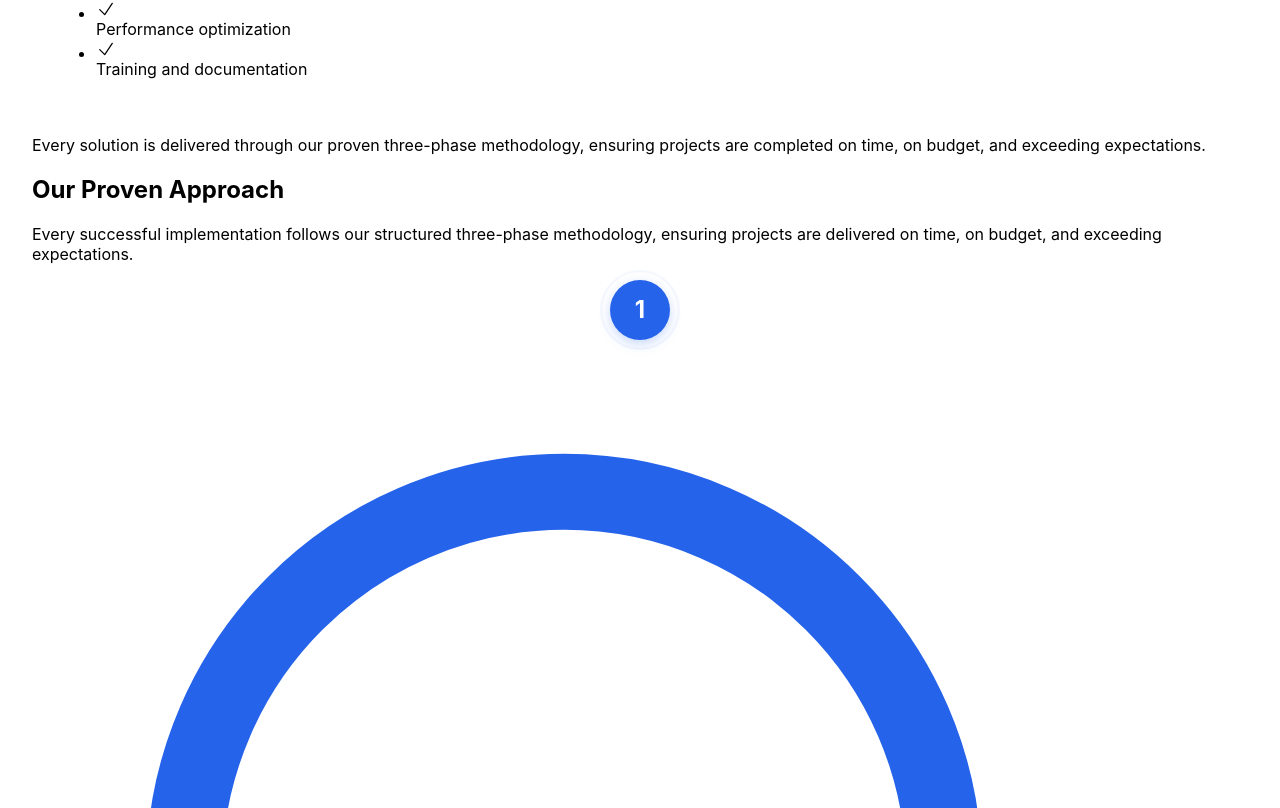
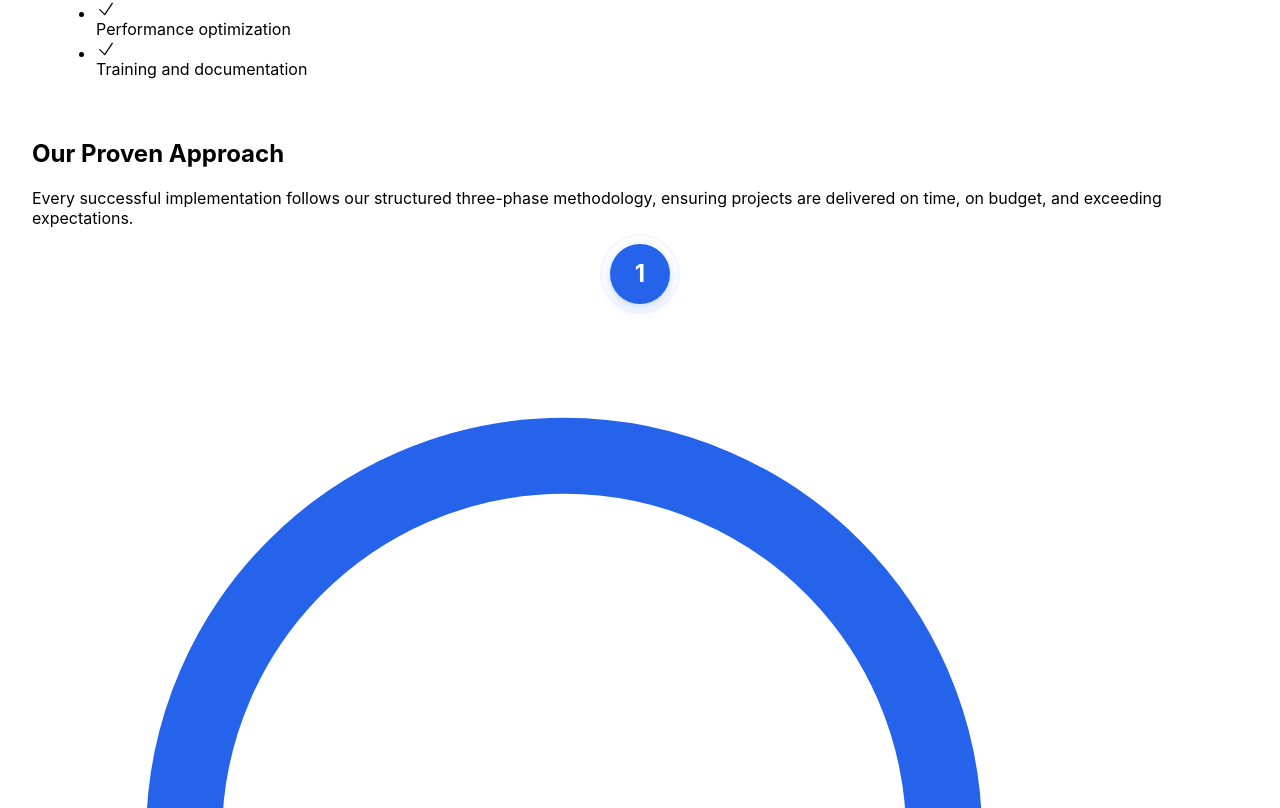
Before and after one commit to skeeeon/816tech-nuxt, a Nuxt app: page / in a window 1280 px wide. Shown: the part 3972-4780 px from the top of the page. Built offline with nearby package versions, Linux system fonts and the light colour scheme.

Commit message:
removed redundant cta's

```diff
--- a/components/sections/AboutSection.vue
+++ b/components/sections/AboutSection.vue
@@ -173,26 +173,6 @@
         </div>
       </div>
 
-      <!-- Enhanced CTA section linking to contact -->
-      <div class="text-center mt-16 md:mt-20">
-        <div class="max-w-2xl mx-auto p-8 rounded-2xl"
-             :style="{ backgroundColor: 'var(--color-surface-primary)' }">
-          <h3 class="text-xl font-semibold mb-4"
-              :style="{ color: 'var(--color-content-primary)' }">
-            Ready to Experience the 816tech Difference?
-          </h3>
-          <p class="text-base mb-6"
-             :style="{ color: 'var(--color-content-secondary)' }">
-            Let's discuss how our proven approach and local expertise can transform your technology challenges into competitive advantages.
-          </p>
-          <button
-            @click="navigateToContact('about-experience-difference')"
-            class="btn btn-primary inline-flex items-center">
-            <ChatBubbleLeftEllipsisIcon class="w-5 h-5 mr-2" />
-            Start the Conversation
-          </button>
-        </div>
-      </div>
     </div>
   </section>
 </template>
--- a/components/sections/SolutionsSection.vue
+++ b/components/sections/SolutionsSection.vue
@@ -55,16 +55,6 @@
         </div>
       </div>
 
-      <!-- Natural transition with navigation to approach section -->
-      <div class="text-center mt-16 md:mt-20">
-        <div class="max-w-3xl mx-auto">
-          <p class="text-lg leading-relaxed mb-8"
-             :style="{ color: 'var(--color-content-secondary)' }">
-            Every solution is delivered through our proven three-phase methodology,
-            ensuring projects are completed on time, on budget, and exceeding expectations.
-          </p>
-        </div>
-      </div>
     </div>
   </section>
 </template>
```
